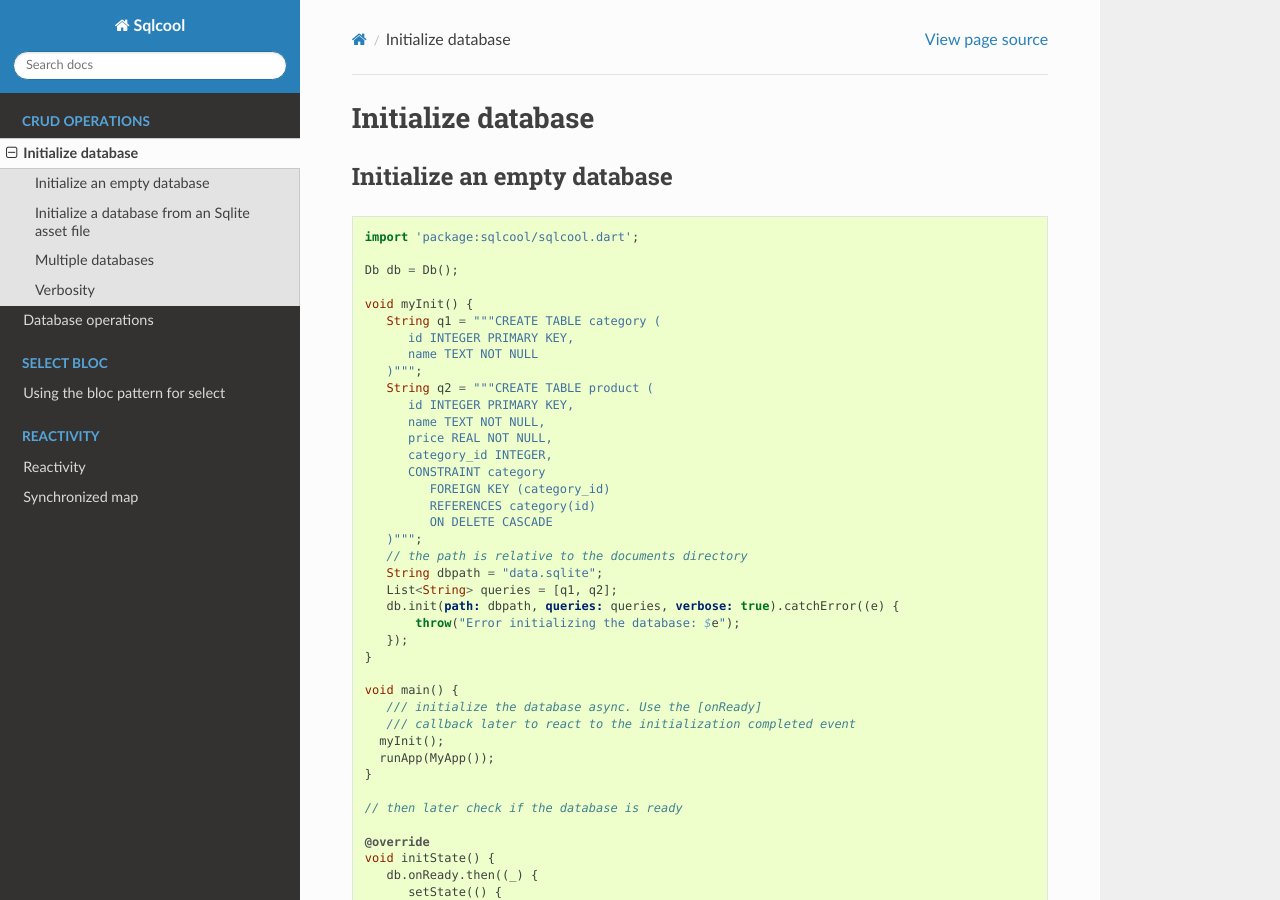
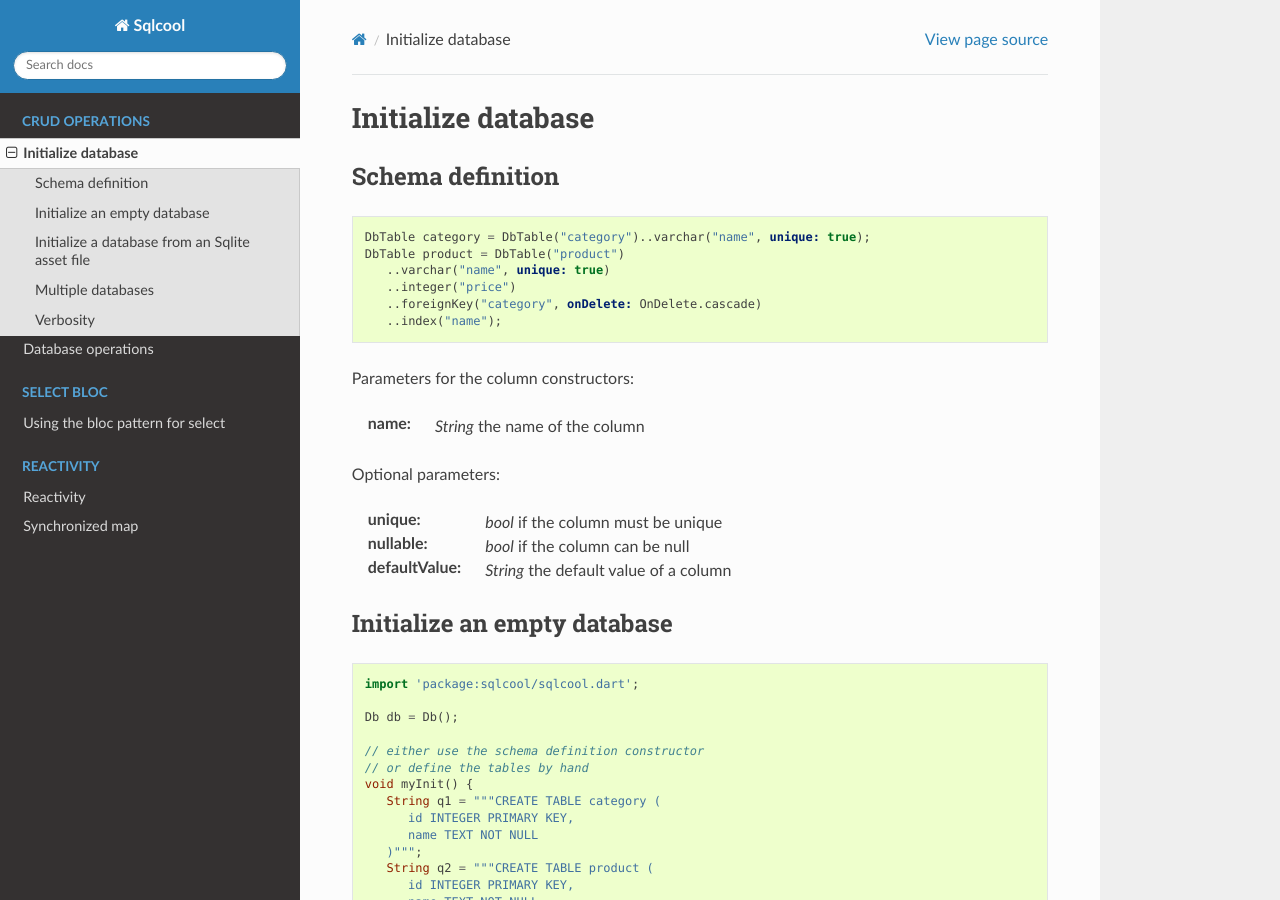
Before and after one commit to synw/sqlcool, a Sphinx documentation site: the page built from docs/init.rst, in a window 1280 px wide and 900 px high. Built offline with Sphinx 7.4.7 and the Read the Docs theme 2.0.0, drawn with Linux system fonts in a browser that asks for light colours.

Commit message:
Update the docs

```diff
--- a/docs/init.rst
+++ b/docs/init.rst
@@ -1,5 +1,29 @@
 Initialize database
 ===================
+
+Schema definition
+-----------------
+
+.. highlight:: dart
+
+::
+
+   DbTable category = DbTable("category")..varchar("name", unique: true);
+   DbTable product = DbTable("product")
+      ..varchar("name", unique: true)
+      ..integer("price")
+      ..foreignKey("category", onDelete: OnDelete.cascade)
+      ..index("name");
+
+Parameters for the column constructors:
+
+:name: *String* the name of the column
+
+Optional parameters:
+
+:unique: *bool* if the column must be unique
+:nullable: *bool* if the column can be null
+:defaultValue: *String* the default value of a column
 
 Initialize an empty database
 ----------------------------
@@ -12,6 +36,8 @@ Initialize an empty database
 
    Db db = Db();
 
+   // either use the schema definition constructor
+   // or define the tables by hand
    void myInit() {
       String q1 = """CREATE TABLE category (
          id INTEGER PRIMARY KEY,
```
